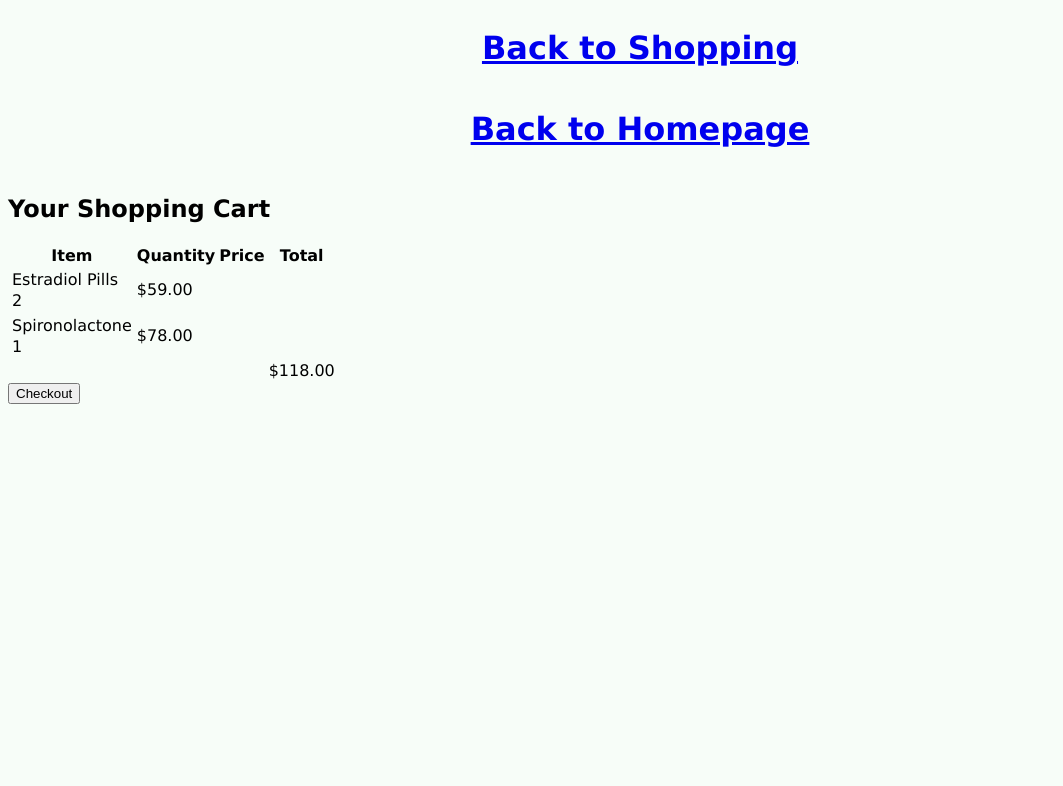
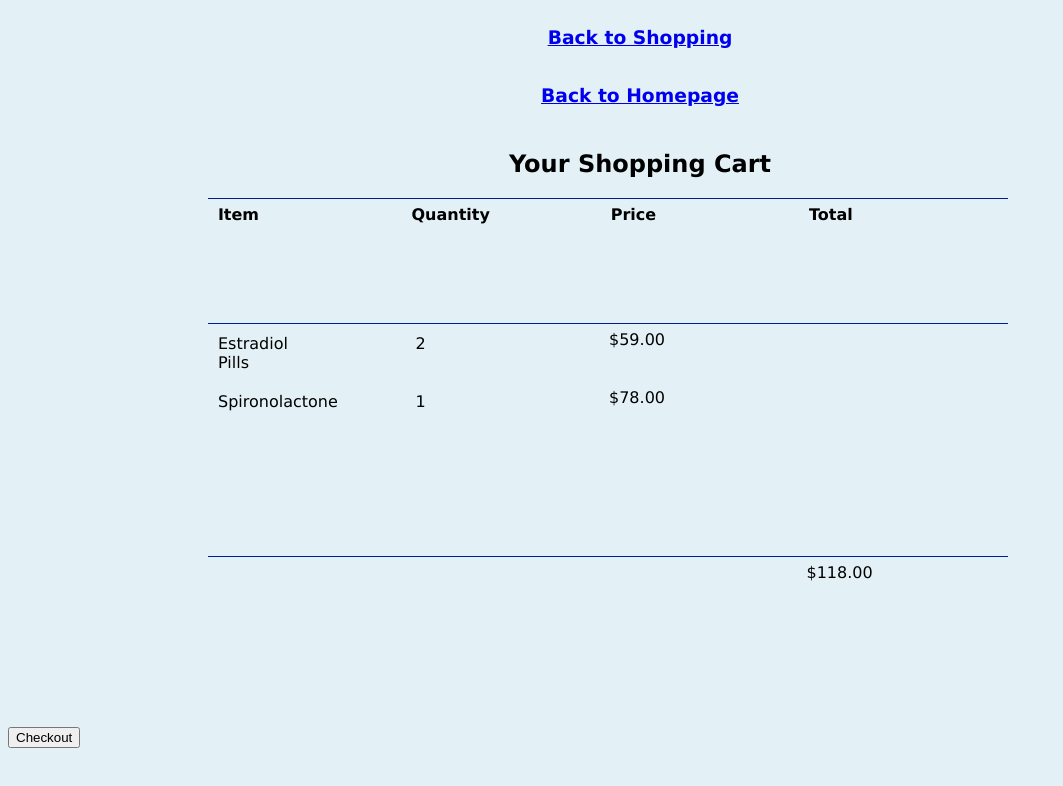
Before and after one commit to maddenlockin/06-lab-shopping-cart, a plain HTML site: page cart/cart.html in a window 1280 px wide. Shown: the whole page, without its empty margins (0-1063 px from the left). Drawn offline with Linux system fonts and the light colour scheme.

Commit message:
styled cart page

```diff
--- /dev/null
+++ b/cart/cart.css
@@ -0,0 +1,30 @@
+body {
+    background: rgb(227, 241, 247);
+}
+table {
+    width: 800px;
+    display: grid;
+    grid-template-rows: .3fr .4fr .1fr .2fr;
+    justify-content: center;
+    margin-left: 200px;
+    margin-right: 200px;
+}
+h2 {
+    display: flex;
+    justify-content: center;
+
+}
+thead, tbody, tfoot {
+    display: grid;
+    grid-template-rows: 1fr 1fr 1fr 1fr;
+    border-top: 1px solid rgb(2, 28, 148);
+}
+tr {
+    display: grid;
+    grid-template-columns: 1fr 1fr 1fr 1fr;
+    margin: 5px;
+}
+th {
+    display: grid;
+    grid-template-columns: 1fr 1fr 1fr 1fr;
+}
--- a/cart/cart.html
+++ b/cart/cart.html
@@ -6,12 +6,13 @@
     <meta name="viewport" content="width=device-width, initial-scale=1.0">
     <!-- <link rel="stylesheet" href="../products.css"> -->
     <link rel="stylesheet" href="../common/main.css">
+    <link rel="stylesheet" href="./cart.css">
     <title>Shopping Cart</title>
 </head>
 <body>
     <main class="links">
-        <h1><a href="../products/products.html">Back to Shopping</a></h1>
-        <h1><a href="../home.html">Back to Homepage</a></h1>
+        <h3><a href="../products/products.html">Back to Shopping</a></h3>
+        <h3><a href="../home.html">Back to Homepage</a></h3>
     </main>
     <table id= "cart-items">
         <h2>Your Shopping Cart</h2>
--- a/products/products.css
+++ b/products/products.css
@@ -1,10 +1,9 @@
 ul{
     display: flex;
     flex-wrap: wrap;
-    justify-content:  space around;
+    justify-content: space around;
     align-items: center;
     height: 100vh;
-    width 200px;
     text-align: center;
 }
 li {
```
